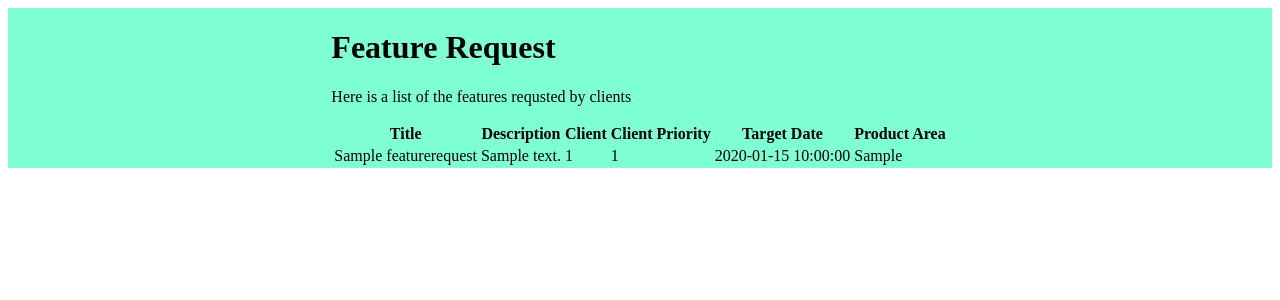
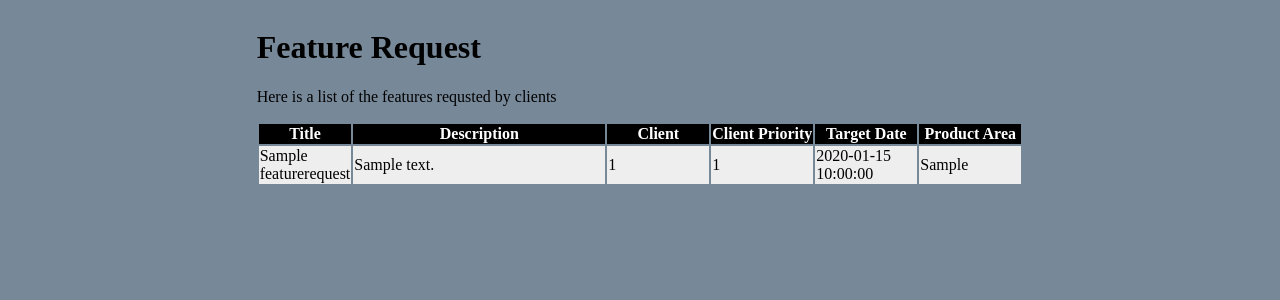
Before and after one commit to obinnaeye/addMore, a Flask app: template templates/requests.html in a window 1280 px wide. Shown: the top 300 px of the page. Run offline with Flask 2, Linux system fonts and the light colour scheme; the template is opened without the code that fills it: values that come from a table or form of the project are taken from there, others are empty; tables that the repository leaves empty hold one stand-in row (values such as "Sample post"); parts of the project's set-up code (start-up, migrations or seed data) failed here and were passed over.

Commit message:
Style request list

```diff
--- a/static/css/main.css
+++ b/static/css/main.css
@@ -1,10 +1,65 @@
+body{
+  background-color: lightslategrey
+}
+
 .container {
   width: 100%;
   height: 100%;
   margin: 0 auto;
   display: inline-flex;
-  justify-content: flex-start;
   align-items: center;
   flex-direction: column;
-  background-color: aquamarine;
 }
+
+.form-input {
+  width: 500px;
+  padding: 2px;
+  margin-bottom: 3px
+}
+
+input, select, textarea {
+  height: 100px;
+  width: 100%;
+}
+
+select, input{
+  height: 50px;
+}
+
+/* p {
+  background: red
+} */
+
+button {
+  margin-top: 30px
+}
+
+tr:nth-child(even) {
+  background-color: #eee;
+}
+tr:nth-child(odd) {
+ background-color: #fff;
+}
+th {
+  background-color: black;
+  color: white;
+  width: 300px;
+}
+th#title {
+  width: 60px
+}
+th#description {
+  width: 250px
+}
+th#client {
+  width: 100px
+}
+th#priority {
+  width: 100px
+}
+th#date {
+  width: 100px
+}
+th#area {
+  width: 100px
+}
--- a/static/js/main.js
+++ b/static/js/main.js
@@ -11,12 +11,12 @@
       url: "http://127.0.0.1:5000/feature-request",
       contentType: "application/json; charset=utf-8",
       data: JSON.stringify({
-        title,
-        description,
-        client,
-        product_area,
-        target_date,
-        client_priority
+        Title: title,
+        Description: description,
+        ClientID: client,
+        ProductArea: product_area,
+        TargetDate: target_date,
+        ClientPriority: client_priority
       }),
       success: function(result){
         console.log(result)
```
Also changed, not shown: 1 other file.
